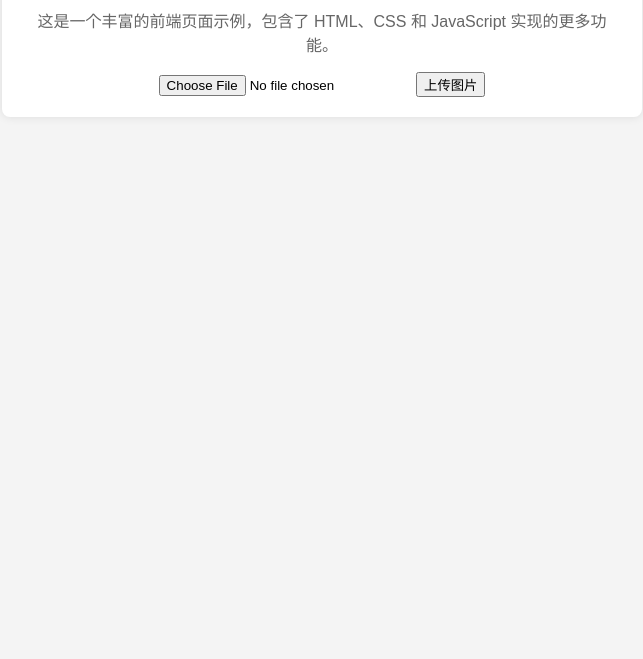
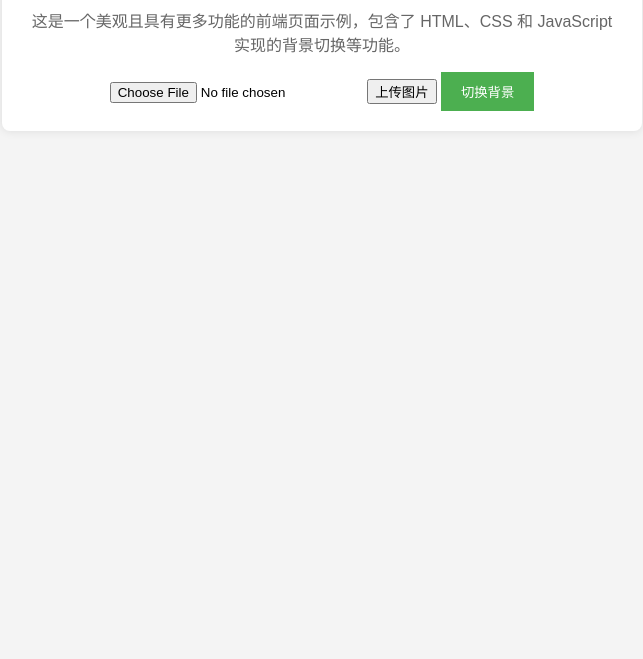
Before and after one commit to lily81/lilyQin.github.io, a plain HTML site: page index.html in a window 1280 px wide. Shown: the part 141-800 px from the top of the page, without its empty margins (318-961 px from the left). Drawn offline with Linux system fonts and the light colour scheme.

Commit message:
Update index.html

```diff
--- a/index.html
+++ b/index.html
@@ -4,7 +4,7 @@
 <head>
   <meta charset="UTF-8">
   <meta name="viewport" content="width=device-width, initial-scale=1.0">
-  <title>丰富的前端页面</title>
+  <title>美观且可切换背景的前端页面</title>
   <style>
     body {
       font-family: Arial, sans-serif;
@@ -29,6 +29,19 @@
     p {
       color: #666;
     }
+
+    /* 新增的背景切换样式 */
+    #backgroundToggle {
+      padding: 10px 20px;
+      background-color: #4CAF50;
+      color: white;
+      border: none;
+      cursor: pointer;
+    }
+
+    #backgroundToggle:hover {
+      background-color: #45a049;
+    }
   </style>
 </head>
 
@@ -36,7 +49,7 @@
 
   <div class="container">
     <h1>欢迎来到我的网站！</h1>
-    <p>这是一个丰富的前端页面示例，包含了 HTML、CSS 和 JavaScript 实现的更多功能。</p>
+    <p>这是一个美观且具有更多功能的前端页面示例，包含了 HTML、CSS 和 JavaScript 实现的背景切换等功能。</p>
 
     <!-- 图片上传区域 -->
     <input type="file" id="imageUpload" accept="image/*">
@@ -45,6 +58,8 @@
     <!-- 显示上传的图片 -->
     <img id="uploadedImage" src="" alt="上传的图片" style="max-width: 100%; height: auto; display: none;">
 
+    <!-- 新增的背景切换按钮 -->
+    <button id="backgroundToggle">切换背景</button>
   </div>
 
   <script>
@@ -66,6 +81,13 @@
         alert('请选择要上传的图片！');
       }
     }
+
+    // 背景切换功能
+    const backgroundToggle = document.getElementById('backgroundToggle');
+    backgroundToggle.addEventListener('click', function () {
+      const randomColor = '#' + Math.floor(Math.random()*16777215).toString(16);
+      document.body.style.backgroundColor = randomColor;
+    });
   </script>
 
 </body>
```
